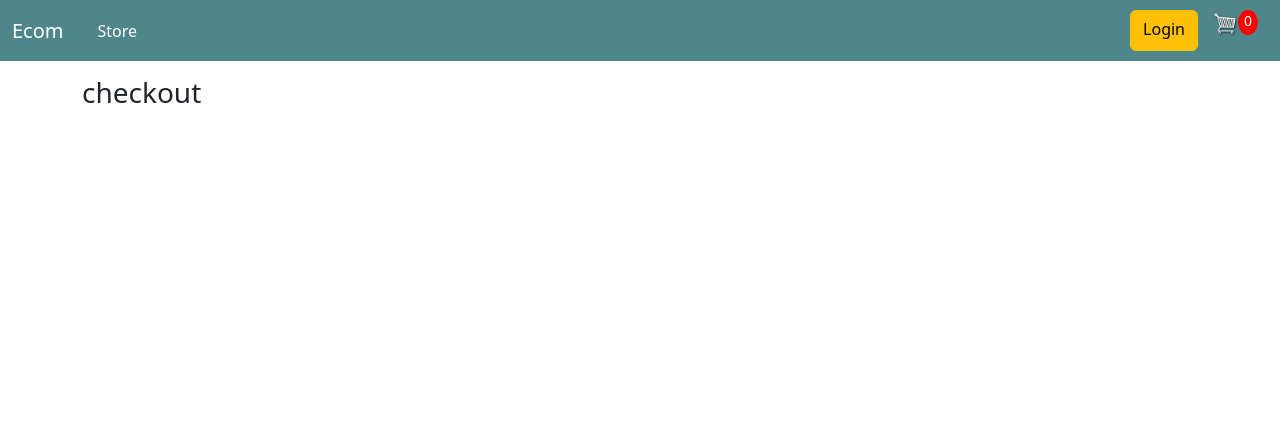
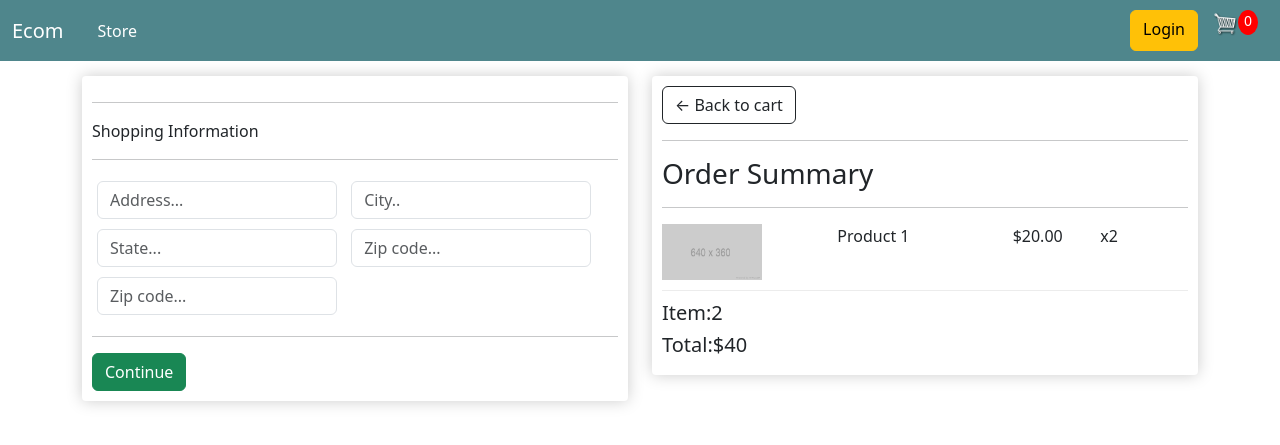
Before and after one commit to ahmedessamelezaby/eCommerce, a Django app: page /checkout/ in a window 1280 px wide. Shown: the top 445 px of the page. Run offline with Django 4.2, Linux system fonts and the light colour scheme.

Commit message:
modified files

```diff
--- a/store/templates/store/checkout.html
+++ b/store/templates/store/checkout.html
@@ -1,4 +1,61 @@
 {% extends 'store/main.html' %}
+{% load static %}
 {% block content %}
-<h3>checkout</h3>
+<div class="row">
+  <div class="col-lg-6">
+    <div class="box-element" id="form-wrapper">
+      <form action="" id='form'>
+        <div id='user-info'>
+
+        </div>
+
+        <div id='shipping-info'>
+          <hr>
+          <p>Shopping Information</p>
+          <hr>
+          <div class='form-field'>
+            <input class="form-control" type="text" name="address" placeholder="Address...">
+          </div>
+          <div class='form-field'>
+            <input class="form-control" type="text" name="city" placeholder="City..">
+          </div>
+          <div class='form-field'>
+            <input class="form-control" type="text" name="state" placeholder="State...">
+          </div>
+          <div class='form-field'>
+            <input class="form-control" type="text" name="zipcode" placeholder="Zip code...">
+          </div>
+          <div class='form-field'>
+            <input class="form-control" type="text" name="country" placeholder="Zip code...">
+          </div>
+        </div>
+
+        <hr>
+        <input id='form-button' class="btn btn-success btn-block" type="submit" value="Continue">
+      </form>
+    </div>
+    <br>
+    <div class="box-element hidden" id="payment-info">
+      <small>Paypal Option</small>
+    </div>
+
+  </div>
+
+  <div class="col-lg-6">
+    <div class="box-element" >
+      <a href="{% url 'cart' %}" class="btn btn-outline-dark">&#x2190; Back to cart</a>
+      <hr>
+      <h3>Order Summary</h3>
+      <hr>
+      <div class="cart-row">
+        <div style="flex:2"><img src="{% static 'images/placeholder.png' %}" alt="" class="row-image"></div>
+        <div style="flex:2"><p>Product 1</p></div>
+        <div style="flex:1"><p>$20.00</p></div>
+        <div style="flex:1"><p>x2</p></div>
+      </div>
+      <h5>Item:2</h5>
+      <h5>Total:$40</h5>
+    </div>
+  </div>
+</div>
 {% endblock %}
```
Also changed, not shown: store/templates/store/cart.html (+44 -1 lines), static/images/arrow-down.png (added), static/images/arrow-up.png (added), static/images/placeholder.png.
